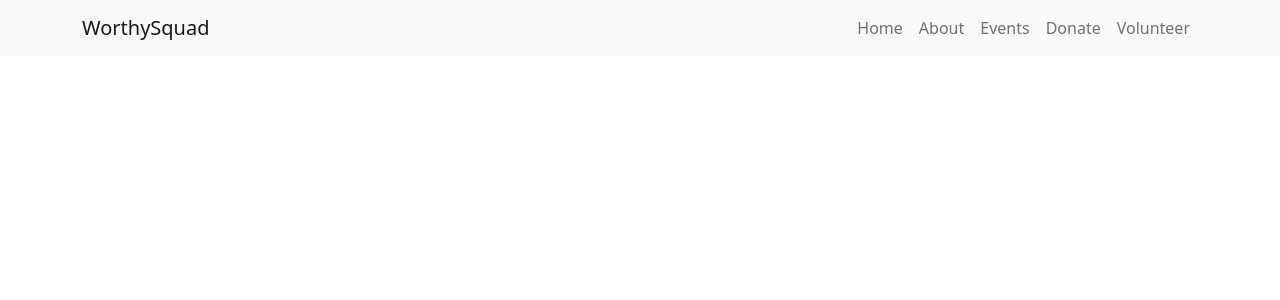
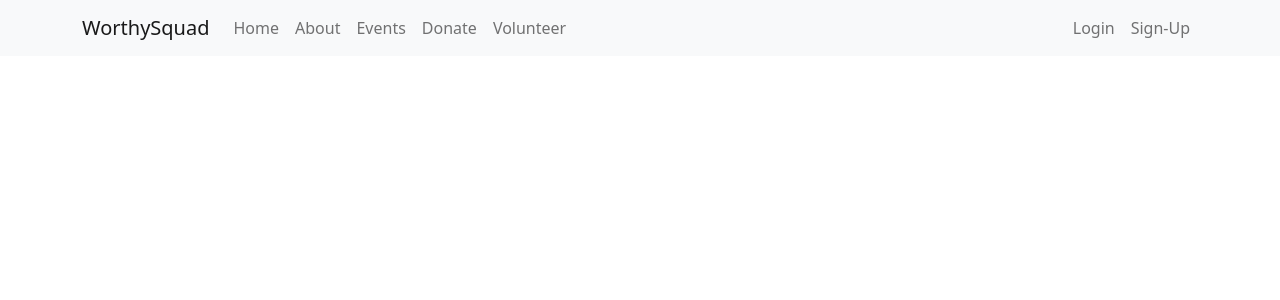
Before and after one commit to nehanisarkhan/WorthySquad, a React (Create React App) app in the folder frontend_worthysquad/: page / in a window 1280 px wide. Shown: the top 300 px of the page. Built offline with nearby package versions, Linux system fonts and the light colour scheme.

Commit message:
Added Changes to Navbar

```diff
--- a/frontend_worthysquad/package.json
+++ b/frontend_worthysquad/package.json
@@ -13,7 +13,7 @@
     "react-icons": "^4.3.1",
     "react-paypal-express-checkout": "^1.0.5",
     "react-router-dom": "^5.3.0",
-    "react-scripts": "4.0.3",
+    "react-scripts": "^4.0.3",
     "web-vitals": "^1.1.2"
   },
   "scripts": {
--- a/frontend_worthysquad/src/Components/Header.js
+++ b/frontend_worthysquad/src/Components/Header.js
@@ -6,13 +6,19 @@ const Header = () => {
       <Navbar bg="light" variant="light" fixed="top">
         <Container>
           <Navbar.Brand href="#home">WorthySquad</Navbar.Brand>
-          <Nav className="d-flex justify-content-between">
+          <Nav className="me-auto">
             <Nav.Link href="/">Home</Nav.Link>
             <Nav.Link href="#features">About</Nav.Link>
             <Nav.Link href="#events">Events</Nav.Link>
             <Nav.Link href="#donate">Donate</Nav.Link>
             <Nav.Link href="#volunteer">Volunteer</Nav.Link>
           </Nav>
+          <Navbar.Collapse className="justify-content-end">
+            <Nav>
+              <Nav.Link href="Login">Login</Nav.Link>
+              <Nav.Link href="Sign-Up">Sign-Up</Nav.Link>
+            </Nav>
+          </Navbar.Collapse>
         </Container>
       </Navbar>
     </>
```
Also changed, not shown: 1 other file (tests, documents, lock files or other folders).
